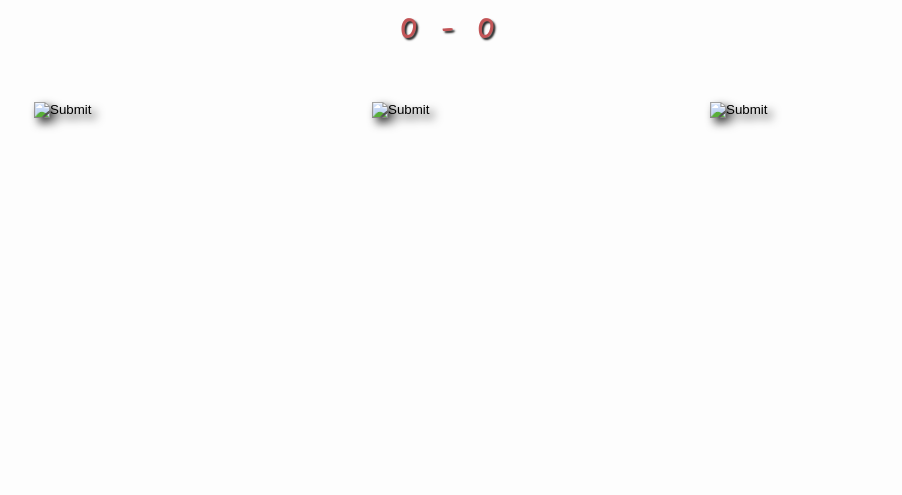
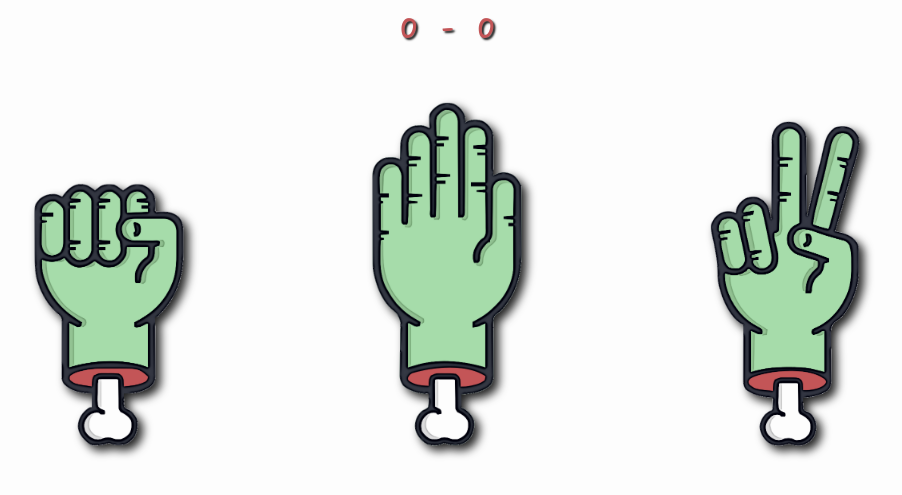
Before and after one commit to xxfsd/rock-paper-scissors, a plain HTML site: page index.html in a window 1280 px wide. Shown: the part 141-636 px from the top of the page, without its empty margins (193-1095 px from the left). Drawn offline with Linux system fonts and the light colour scheme; the site is published under a folder, as on GitHub Pages, so addresses that start at the root find nothing.

Commit message:
Change image src location for github

```diff
--- a/index.html
+++ b/index.html
@@ -20,9 +20,9 @@
     <p class="compScore">0</p>
     </div>
     <div class="buttons">
-    <input class="rock" type="image" src="/images/rock.png">
-    <input class="paper" type="image" src="/images/paper.png">
-    <input class="scissors" type="image" src="/images/scissors.png">
+    <input class="rock" type="image" src="images/rock.png">
+    <input class="paper" type="image" src="images/paper.png">
+    <input class="scissors" type="image" src="images/scissors.png">
     </div>
     <script type="text/javascript" src="script.js"></script>
   </body>
```
